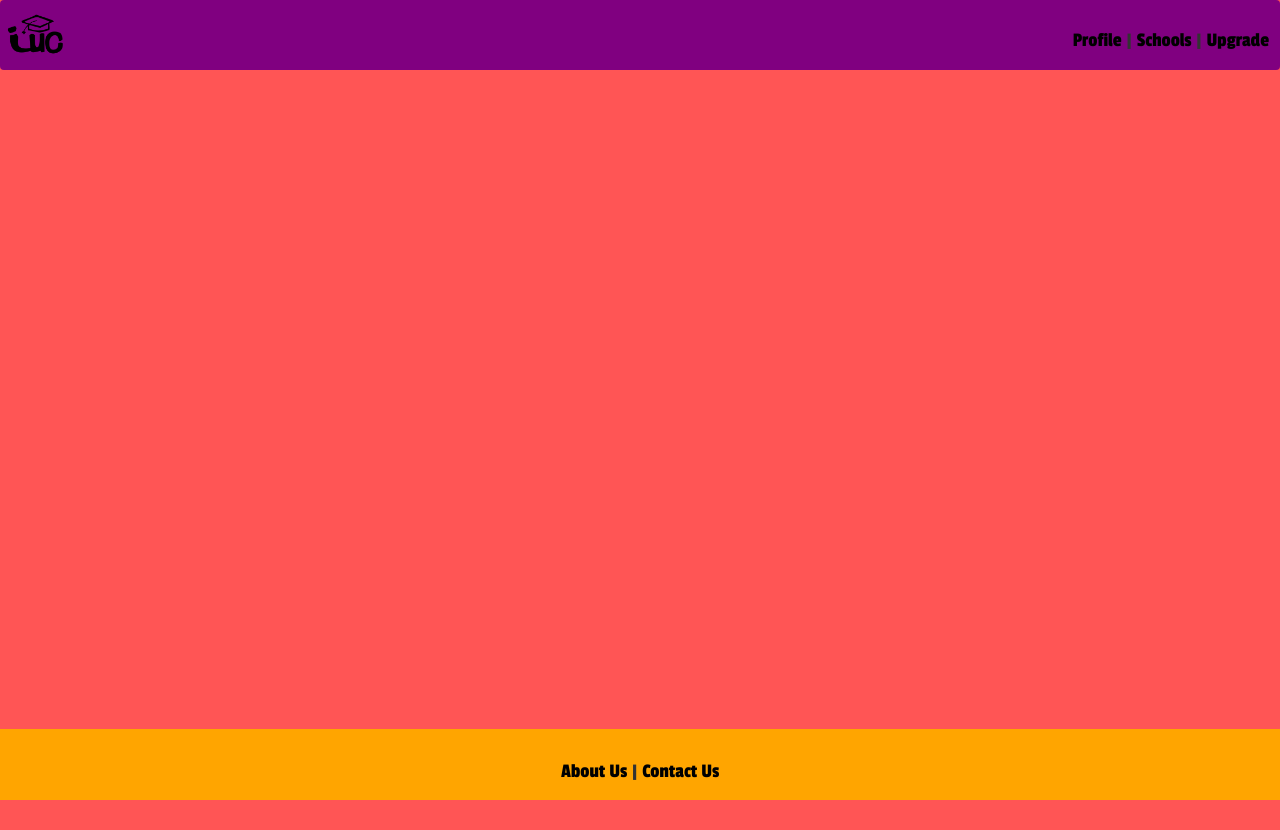
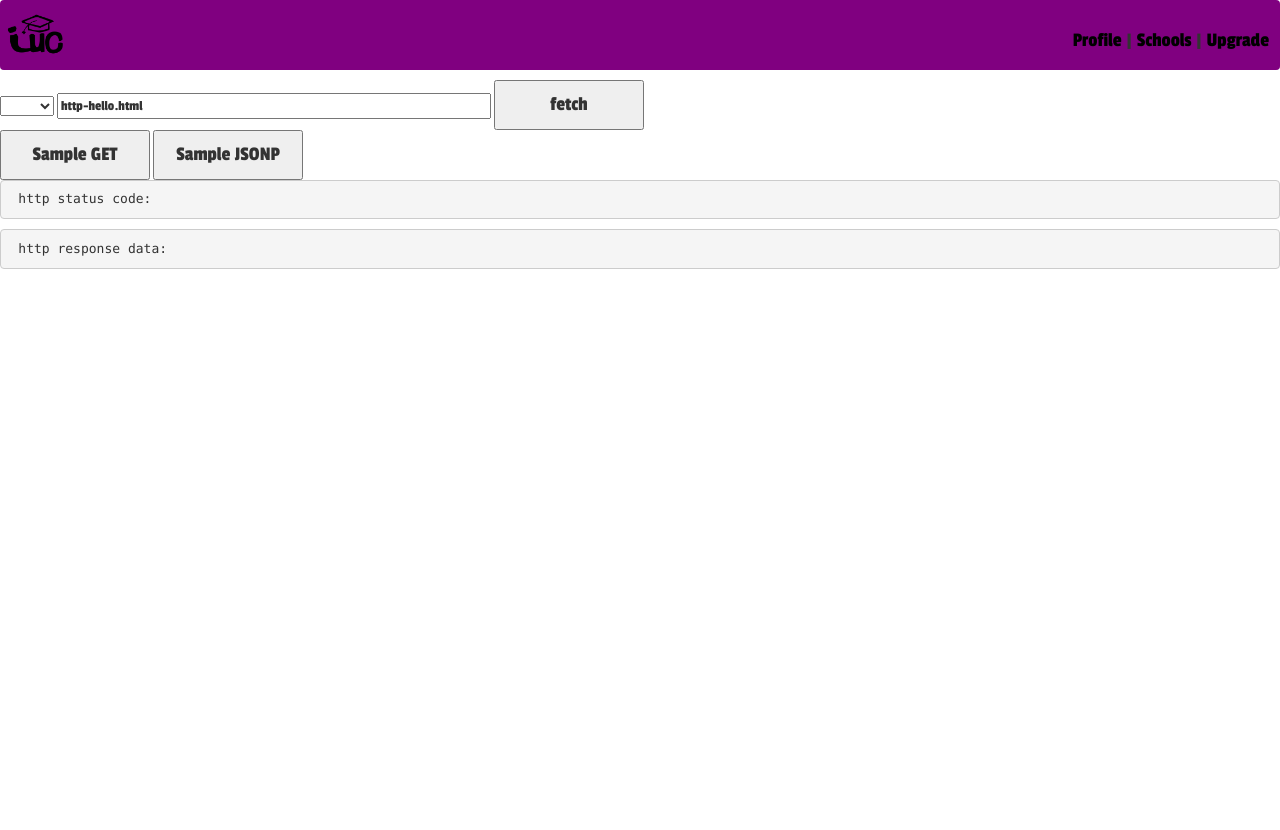
Before and after one commit to skkim021/IUCJS, a PHP site: page /account.html in a window 1280 px wide. Before the commit the page ends 800 px from the top, so only its background shows below. Run offline with PHP 8.4, Linux system fonts and the light colour scheme; some libraries are stand-ins or nearby versions.

Commit message:
pulling in json locally

```diff
--- a/account.html
+++ b/account.html
@@ -1,15 +1,11 @@
 <!DOCTYPE html>
-<html>
+<html ng-app="iucApp">
 <head>
 	<title>IUC - My Account</title>
 
 	<!-- Links -->
 	<script src="https://ajax.googleapis.com/ajax/libs/angularjs/1.2.20/angular.min.js"></script>
-	<link rel="stylesheet" type="text/css" href="assets/css/jquery.fullPage.css"/>
 	<script src="http://ajax.googleapis.com/ajax/libs/jquery/2.1.1/jquery.min.js"></script>
-	<script src="assets/vendors/jquery.easings.min.js"></script>
-	<script type="text/javascript" src="assets/vendors/jquery.slimscroll.min.js"></script>
-	<script type="text/javascript" src="assets/js/jquery.fullPage.js"></script>
 	<link rel="stylesheet" type="text/css" href="https://maxcdn.bootstrapcdn.com/bootstrap/3.2.0/css/bootstrap.min.css"></link>
 	<script src="https://maxcdn.bootstrapcdn.com/bootstrap/3.2.0/js/bootstrap.min.js"></script>
 	<link href='http://fonts.googleapis.com/css?family=Passion+One' rel='stylesheet' type='text/css'>
@@ -23,8 +19,8 @@
 <body>
 
 	<!-- Full Page Section-->
-	<div id="fullpage" ng-controller="iucCtrl">
-	    <div class="section">
+	<div ng-controller="iucCtrl" style="margin-top:30px;">
+	    <div class="full" id="account" style="display:block">
 	    	<div class="page-wrap">
 		    	<div class="navbar">
 		    		<a href="index.html"><img id="logo" src="assets/img/logo.png"></img></a>
@@ -36,17 +32,38 @@
 						<span><a href="#">Upgrade</a></span>
 					</span>
 		    	</div>
+
+		    	<pre> Inside iuc controller: {{test}} </pre>
+
+				<div class="content" ng-controller="fetchCtrl">
+					<select ng-model="method">
+						<option> GET </option>
+						<option> JSONP </option>
+					</select>
+
+					<input type="text" ng-model="url" size="80"/>
+
+					<button id="fetchbtn" ng-click="fetch()">fetch</button><br>
+
+					<button id="samplegetbtn" ng-click="updateModel('GET', 'http-hello.html')">Sample GET</button>
+
+					<button id="samplejsonpbtn" ng-click="updateModel('JSONP','https://angularjs.org/greet.php?callback=JSON_CALLBACK&name=Super%20Hero')">
+						Sample JSONP
+					</button>
+
+					<pre> http status code: {{status}} </pre>
+					<pre> http response data: {{data}} </pre>
+					<div>
+						<ul class="font-size-twenty" ng-repeat="thing in data">
+							<li>
+								{{ thing }}
+							</li>
+						</ul>
+					</div>
+				</div>
+
 			</div>
 
-			<!-- Start Footer Section -->
-			<footer class="site-footer">
-				<div class="center" id="about-us">
-					<span><a href="#">About Us</a></span>
-					<span>|</span>
-					<span><a href="#">Contact Us</a></span>
-				</div>
-			</footer>
-			<!-- End Footer Section -->
 		</div>
 	</div>
 	<!-- End Full Page -->
--- a/assets/css/style.css
+++ b/assets/css/style.css
@@ -19,6 +19,10 @@
 .link:hover {
 	color: blue;
 }
+
+.font-size-twenty {
+	font-size: 20px;
+}
 /* END HELPER CLASSES */
 
 * {
@@ -26,6 +30,7 @@
 }
 
 html, body {
+	width: 100%;
 	height: 100%;
 	font-family: 'Passion One', cursive;
 }
@@ -66,6 +71,10 @@
 	font-size: 20px;
 }
 
+#account .fp-tableCell {
+	display:block;
+}
+
 .page-wrap {
 	min-height: 100%;
 	margin-bottom: -142px;
@@ -79,6 +88,10 @@
 .page-wrap a {
 	text-decoration: none;
 	color: black;
+}
+
+.content {
+	display: block;
 }
 
 #menu {
--- a/assets/js/script.js
+++ b/assets/js/script.js
@@ -27,7 +27,6 @@
 			$scope.method = method;
 			$scope.url = url;
 		}
-
 }]);
 
 $(document).ready(function() {
```
Also changed, not shown: http-hello.html (+1 -1 lines).
